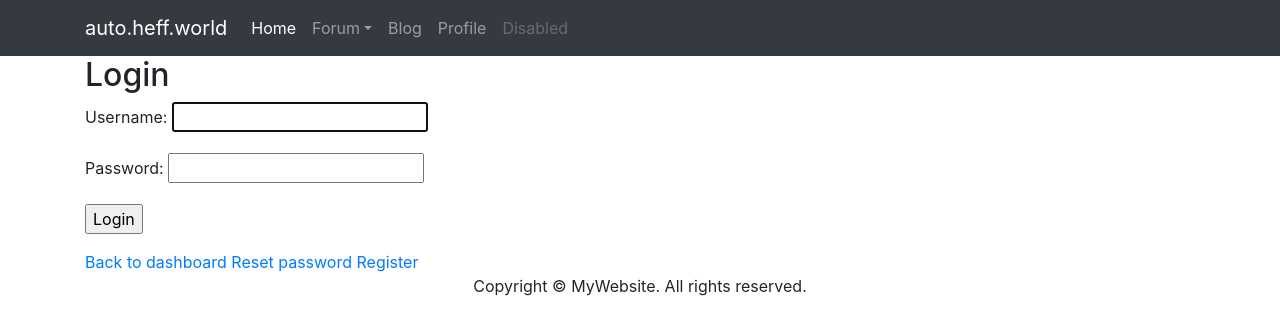
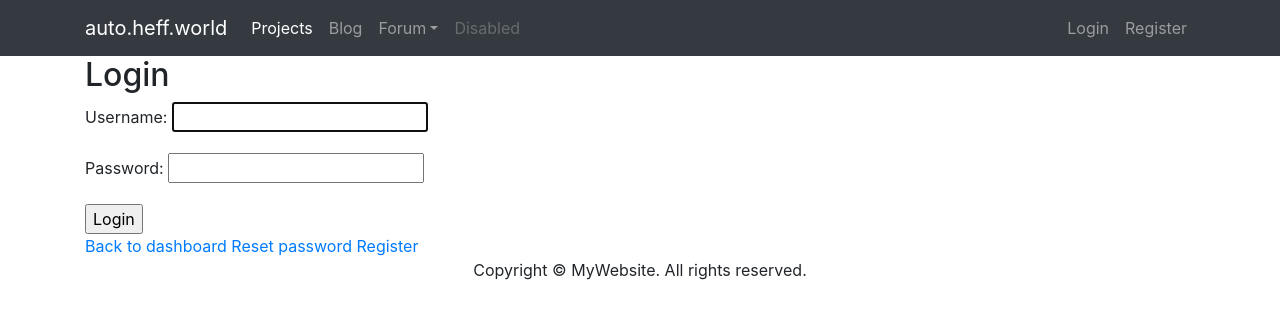
Before and after one commit to jjheffernan/Django-Auto-Forum, a Django app: page /profile/accounts/login/ in a window 1280 px wide. Shown: the top 335 px of the page. Run offline with Django 4.2, Linux system fonts and the light colour scheme.

Commit message:
built out front-end with new templates for user CRUD implementation on posts.

```diff
--- a/forum_base/templates/base.html
+++ b/forum_base/templates/base.html
@@ -1,6 +1,25 @@
+{% load static %}
+<!-- it may yell unexpected token, but this is best practice since jinja compiles first -->
+<!DOCTYPE html>
+<html>
 <!-- forum_base/templates/base.html -->
-<link rel="stylesheet" href="https://cdn.jsdelivr.net/npm/bootstrap@4.1.3/dist/css/bootstrap.min.css" integrity="sha384-MCw98/SFnGE8fJT3GXwEOngsV7Zt27NXFoaoApmYm81iuXoPkFOJwJ8ERdknLPMO" crossorigin="anonymous">
+<head>
+    <!-- Meta Tags -->
+    <meta charset="utf-8">
+    <meta name="viewport" content="width=device-width, initial-scale=1, shrink-to-fit=no">
 
+    <!-- bootstrap -->
+    <link rel="stylesheet" href="https://cdn.jsdelivr.net/npm/bootstrap@4.1.3/dist/css/bootstrap.min.css" integrity="sha384-MCw98/SFnGE8fJT3GXwEOngsV7Zt27NXFoaoApmYm81iuXoPkFOJwJ8ERdknLPMO" crossorigin="anonymous">
+
+    <link rel="stylesheet" type="text/css" href="{% static 'forum_base/static/main.css' %}">
+
+    {% if title %}
+        <title>heff.auto.world - {{ title }}</title>
+    {% else %}
+        <title>heff.auto.world</title>
+    {% endif %}
+</head>
+<body>
 <!-- navbar content -->
 <nav class="navbar navbar-expand-lg navbar-dark bg-dark">
     <div class="container">
@@ -48,33 +67,45 @@
         <!-- navbar items -->
         <div class="collapse navbar-collapse" id="navbarSupportedContent">
             <ul class="navbar-nav mr-auto">
-                <!-- Home Button -->
+                <!-- Projects Button -->
                 <li class="nav-item active">
-                    <a class="nav-link" href="{% url 'project_index' %}">Home</a>
+                    <a class="nav-link" href="{% url 'project_index' %}">Projects</a>
+                </li>
+                <!-- Blog Button -->
+                <li class="nav-item">
+                    <a class="nav-link" href="{% url 'blog_index' %}">Blog</a>
                 </li>
                 <!-- navbar dropdown -->
                 <li class="nav-item dropdown">
                 <a class="nav-link dropdown-toggle" href="#" id="navbarDropdown" role="button" data-toggle="dropdown" aria-haspopup="true" aria-expanded="false">Forum</a>
                 <div class="dropdown-menu" aria-labelledby="navbarDropdown">
-                  <a class="dropdown-item" href="#">Forum Home</a>
-                  <a class="dropdown-item" href="#">Another action</a>
+                  <a class="dropdown-item" href="{% url 'forum_home' %}">Forum Home</a>
+                  <a class="dropdown-item" href="{% url 'forum_index' %}">All Forums</a>
                   <div class="dropdown-divider"></div>
                   <a class="dropdown-item" href="#">Create Forum [WIP]</a>
                 </div>
                 </li>
-                <!-- Blog Button -->
-                <li class="nav-item">
-                    <a class="nav-link" href="{% url 'blog_index' %}">Blog</a>
-                </li>
                 <!-- Profile Button -->
-                <li class="nav-item">
-                    <a class="nav-link" href="{% url 'dashboard' %}">Profile</a>
-                </li>
+<!--                <li class="nav-item">-->
+<!--                    <a class="nav-link" href="{% url 'dashboard' %}">Profile</a>-->
+<!--                </li>-->
                 <!-- Disabled button for tests -->
                 <li class="nav-item">
                   <a class="nav-link disabled" href="#">Disabled</a>
                 </li>
             </ul>
+            <!-- Navbar Right Side -->
+            <div class="navbar-nav">
+              {% if user.is_authenticated %}
+                <a class="nav-item nav-link" href="{% url 'create_blog' %}">New Post</a>
+                <!-- Profile Button -->
+                <a class="nav-item nav-link" href="{% url 'dashboard' %}">Profile</a>
+                <a class="nav-item nav-link" href="{% url 'logout' %}">Logout</a>
+              {% else %}
+                <a class="nav-item nav-link" href="{% url 'login' %}">Login</a>
+                <a class="nav-item nav-link" href="{% url 'register' %}">Register</a>
+              {% endif %}
+            </div>
         </div>
 
 
@@ -101,3 +132,5 @@
 <script src="https://code.jquery.com/jquery-3.3.1.slim.min.js" integrity="sha384-q8i/X+965DzO0rT7abK41JStQIAqVgRVzpbzo5smXKp4YfRvH+8abtTE1Pi6jizo" crossorigin="anonymous"></script>
 <script src="https://cdn.jsdelivr.net/npm/popper.js@1.14.3/dist/umd/popper.min.js" integrity="sha384-ZMP7rVo3mIykV+2+9J3UJ46jBk0WLaUAdn689aCwoqbBJiSnjAK/l8WvCWPIPm49" crossorigin="anonymous"></script>
 <script src="https://cdn.jsdelivr.net/npm/bootstrap@4.1.3/dist/js/bootstrap.min.js" integrity="sha384-ChfqqxuZUCnJSK3+MXmPNIyE6ZbWh2IMqE241rYiqJxyMiZ6OW/JmZQ5stwEULTy" crossorigin="anonymous"></script>
+</body>
+</html>
--- a/user_profile/templates/registration/login.html
+++ b/user_profile/templates/registration/login.html
@@ -1,7 +1,7 @@
 <!-- user_profile/templates/registration/login.html -->
 
 {% extends "base.html" %}
-<!-- {% load static %} -->
+{% load static %}
 
 {% block page_content %}
     <h2>Login</h2>
```
Also changed, not shown: blog/templates/blog_form.html (+13 -1 lines), blog/templates/confirm_delete_blog.html (+13 -0 lines), user_profile/templates/registration/logout.html (+13 -0 lines), forum_base/static/main.css (added), forum_base/templates/create_post.html (added). Lines whose indentation alone changed are shown as unchanged.
